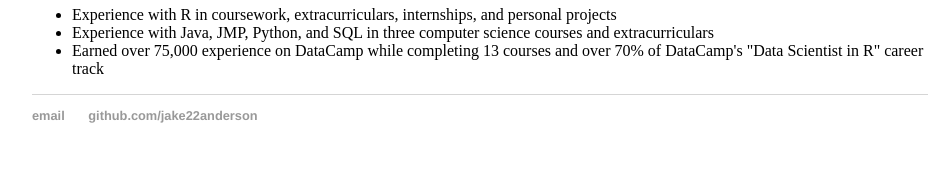
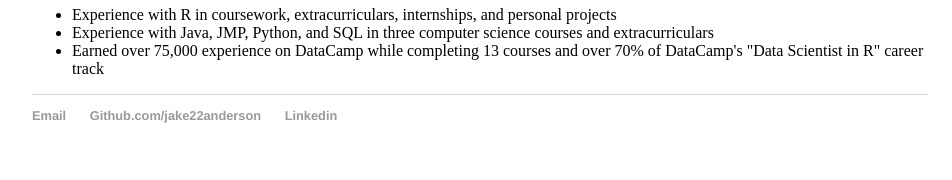
Before and after one commit to mtnartker/mtnartker.github.io, a Jekyll site: the page built from about/index.html, in a window 1280 px wide. Shown: the part 1453-1633 px from the top of the page, without its empty margins (160-1112 px from the left). Built offline with Jekyll 4.4.1, drawn with Linux system fonts in a browser that asks for light colours.

Commit message:
Update about_def.html

```diff
--- a/_layouts/about_def.html
+++ b/_layouts/about_def.html
@@ -20,8 +20,9 @@
 			</div><!-- /.container -->
 			<footer>
 	    		<ul>
-	        		<li><a href="mailto:jakeanderson2325@yahoo.com">email</a></li>
-	        		<li><a href="https://github.com/jake22anderson">github.com/jake22anderson</a></li>
+	        		<li><a href="mailto:jakeanderson2325@yahoo.com">Email</a></li>
+	        		<li><a href="https://github.com/jake22anderson">Github.com/jake22anderson</a></li>
+				<li><a href="https://www.linkedin.com/in/jacob-a-4a77bb12b/">Linkedin</a></li>
 				</ul>
 			</footer>
 		</body>
```
